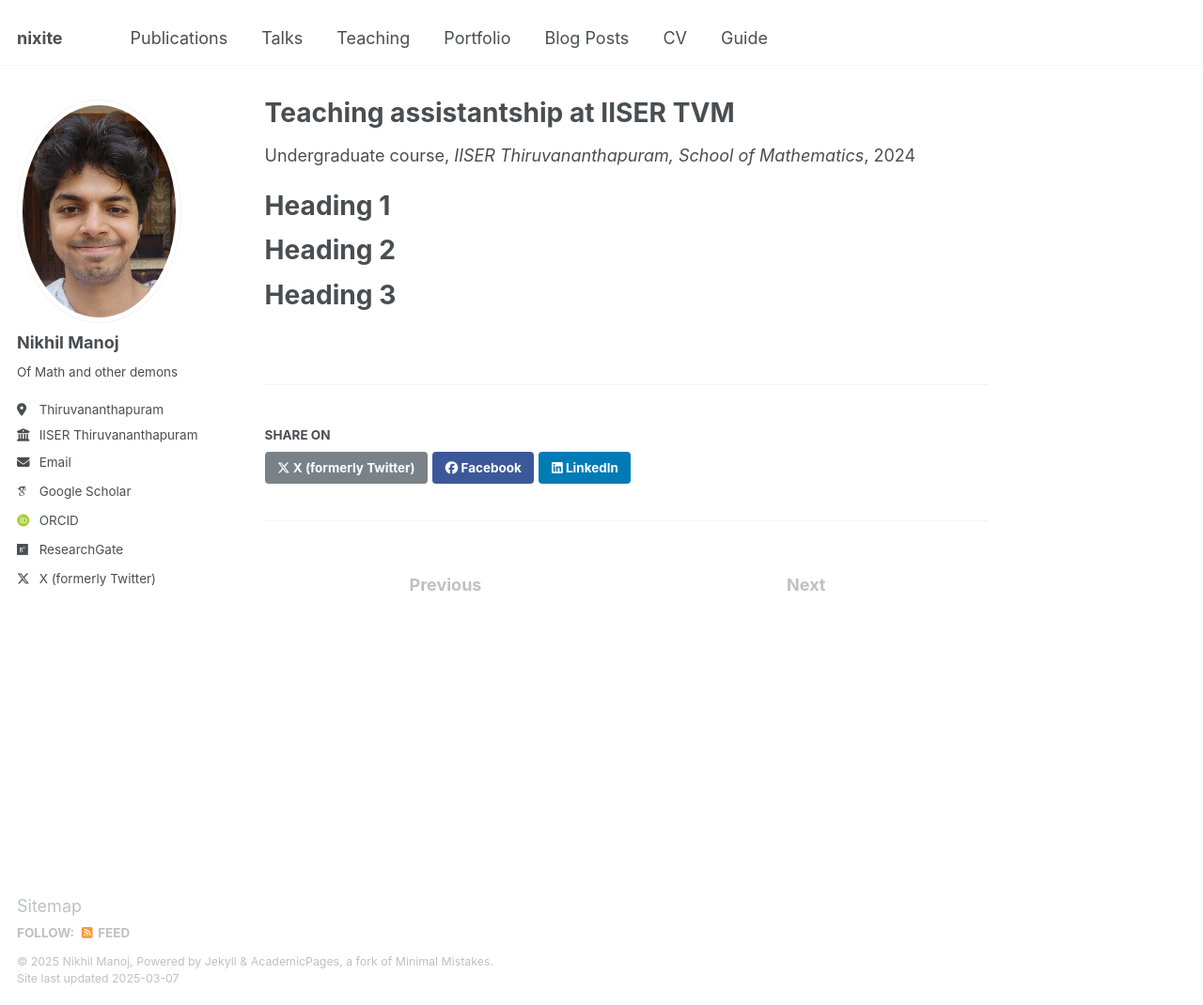
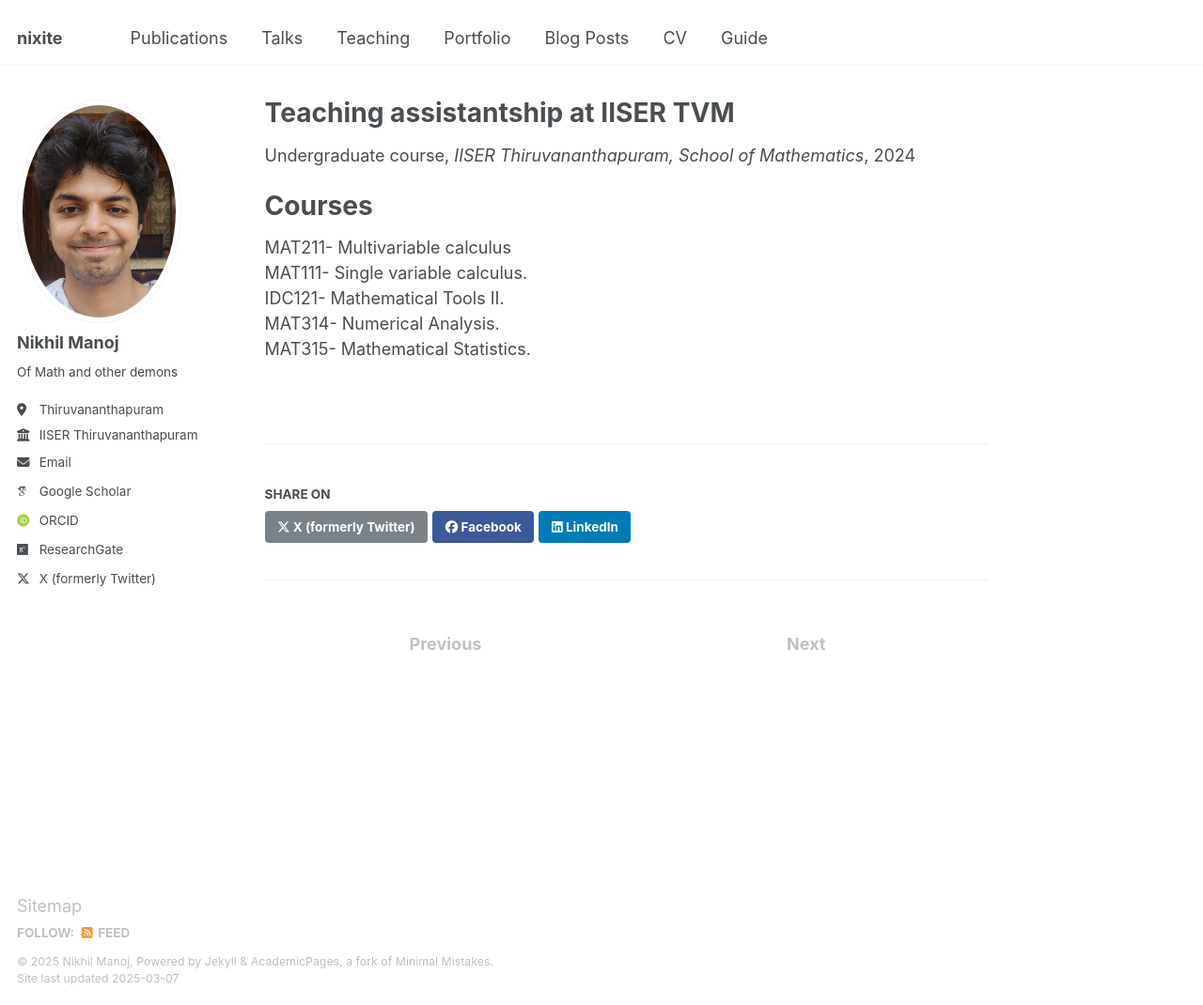
Before and after one commit to nikhil0597/nikhil0597.github.io, a Jekyll site: the page built from _teaching/2014-spring-teaching-1.md, in a window 1280 px wide and 1070 px high. Shown: the whole window at 94% size. Built offline with Jekyll 4.4.1, drawn with Linux system fonts in a browser that asks for light colours; some web fonts are replaced.

Commit message:
Update 2014-spring-teaching-1.md

```diff
--- a/_teaching/2014-spring-teaching-1.md
+++ b/_teaching/2014-spring-teaching-1.md
@@ -9,11 +9,10 @@ location: "Thiruvananthapuram, India"
 ---
 
 
-Heading 1
+Courses
 ======
-
-Heading 2
-======
-
-Heading 3
-======
+MAT211- Multivariable calculus \\
+MAT111- Single variable calculus.\\
+IDC121-  Mathematical Tools II.\\
+MAT314-  Numerical Analysis.\\
+MAT315- Mathematical Statistics.
```
